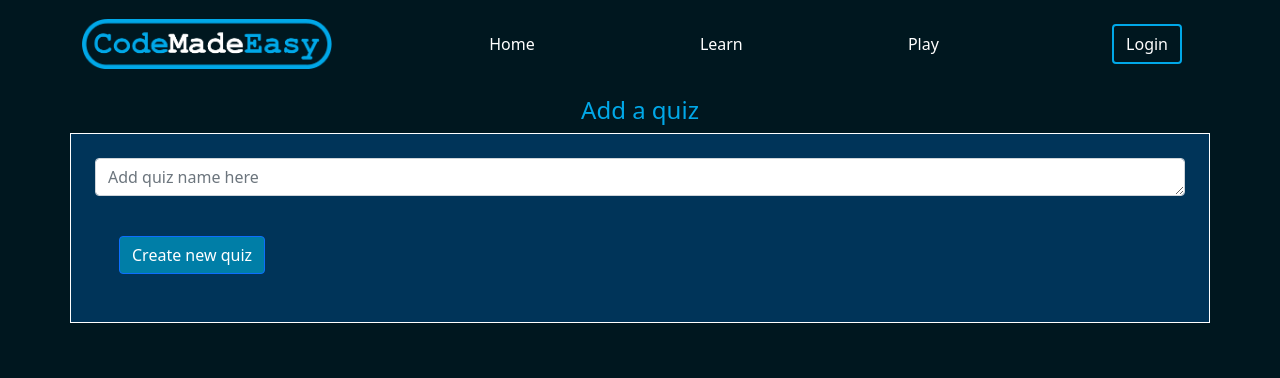
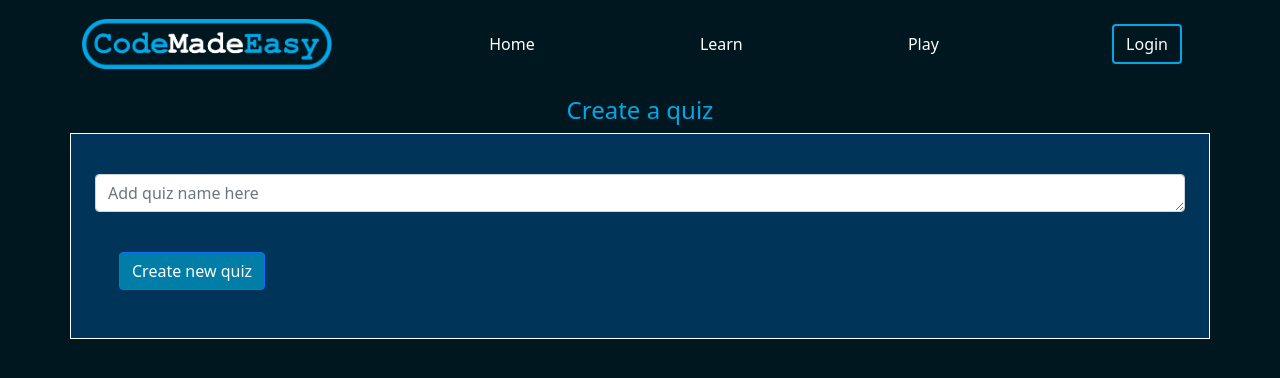
Before and after one commit to GemmieDodger/codemadeeasy, a React (Create React App) app: page /admin/create in a window 1280 px wide. Shown: the top 378 px of the page. Built offline with nearby package versions, Linux system fonts and the light colour scheme; no server answers.

Commit message:
update create quiz display - further

```diff
--- a/src/components/common/SubHeader.js
+++ b/src/components/common/SubHeader.js
@@ -28,7 +28,7 @@ const SubHeader = (props) => {
       statement = `You are editing the ${props.quizName} quiz`;
       break;
     case "add":
-      statement = `Add a quiz`;
+      statement = `Create a quiz`;
       break;
 
     default:
--- a/src/components/content/CreateQuizContent.js
+++ b/src/components/content/CreateQuizContent.js
@@ -46,7 +46,7 @@ const CreateQuizContent = (props) => {
           <Row >
             <SubHeader type="add"/>
             <Form className="background-mid text-white border border-white p-4" onSubmit={onSubmitQuiz}>
-              <Form.Group className="mb-3" controlId="quizName">
+              <Form.Group className=" mt-3 mb-3" controlId="quizName">
                 <Form.Control
                   id="addAQuizName"
                   as="textarea"
```
